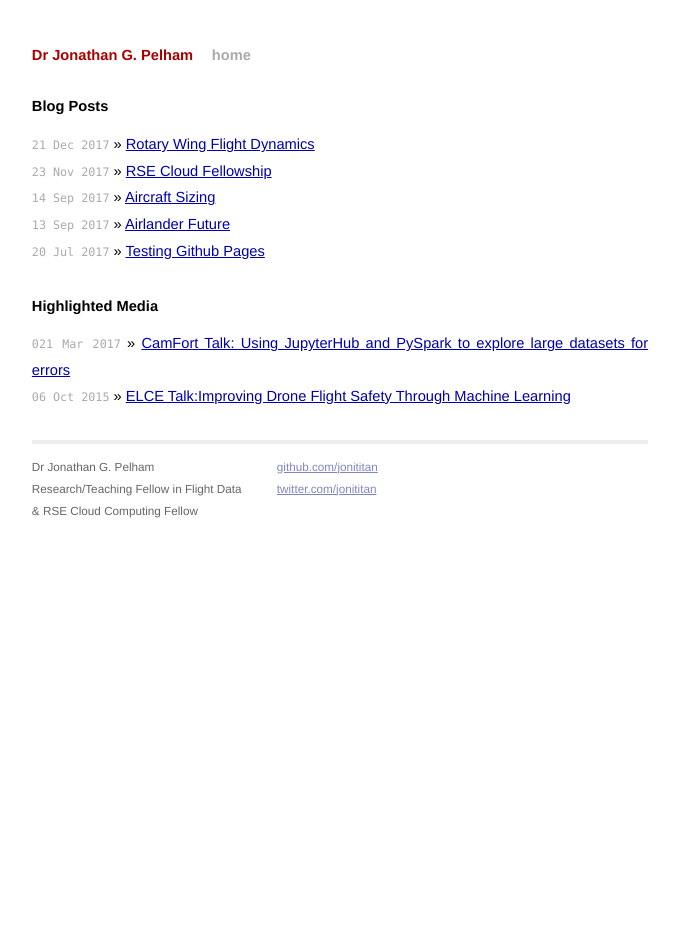
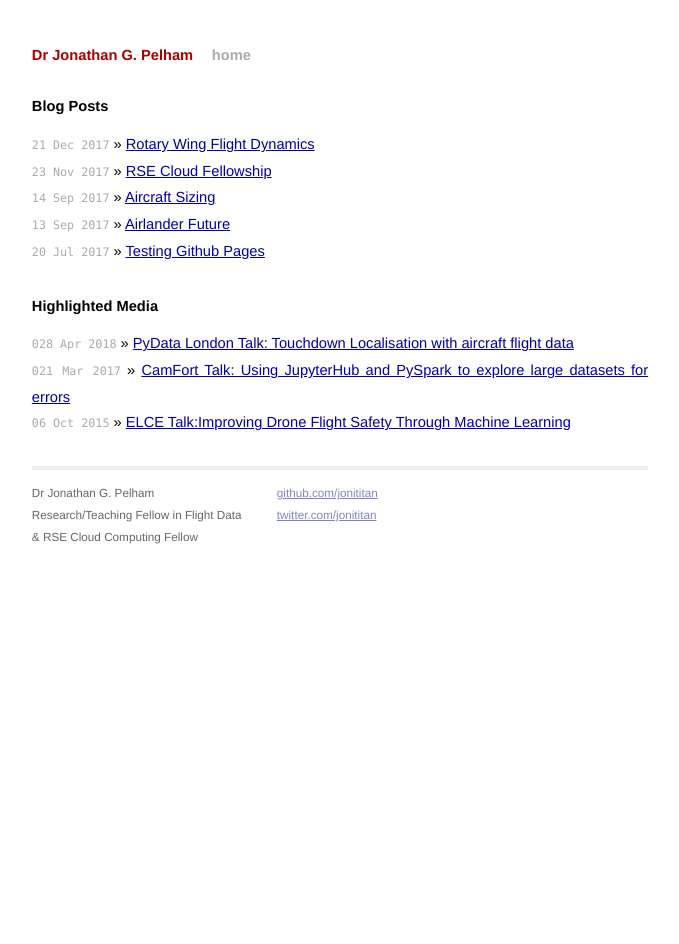
Before and after one commit to jonititan/jonititan.github.io, a Jekyll site: the page built from index.html, in a window 1280 px wide. Shown: the whole page, without its empty margins (300-979 px from the left). Built offline with Jekyll 4.4.1, drawn with Linux system fonts in a browser that asks for light colours.

Commit message:
Update index.html

```diff
--- a/index.html
+++ b/index.html
@@ -13,6 +13,7 @@ title: Dr Jonathan G. Pelham
 
   <h1>Highlighted Media</h1>
   <ul class="posts">
+    <li><span>028 Apr 2018</span> &raquo; <a href="https://www.youtube.com/watch?v=LQhKqn3bSWE">PyData London Talk:  Touchdown Localisation with aircraft flight data</a></li>
     <li><span>021 Mar 2017</span> &raquo; <a href="https://www.youtube.com/watch?v=i_792G60N_0">CamFort Talk:  Using JupyterHub and PySpark to explore large datasets for errors</a></li>
     <li><span>06 Oct 2015</span> &raquo; <a href="https://youtu.be/BEaM-JRUvEM">ELCE Talk:Improving Drone Flight Safety Through Machine Learning</a></li>
   </ul>
```
